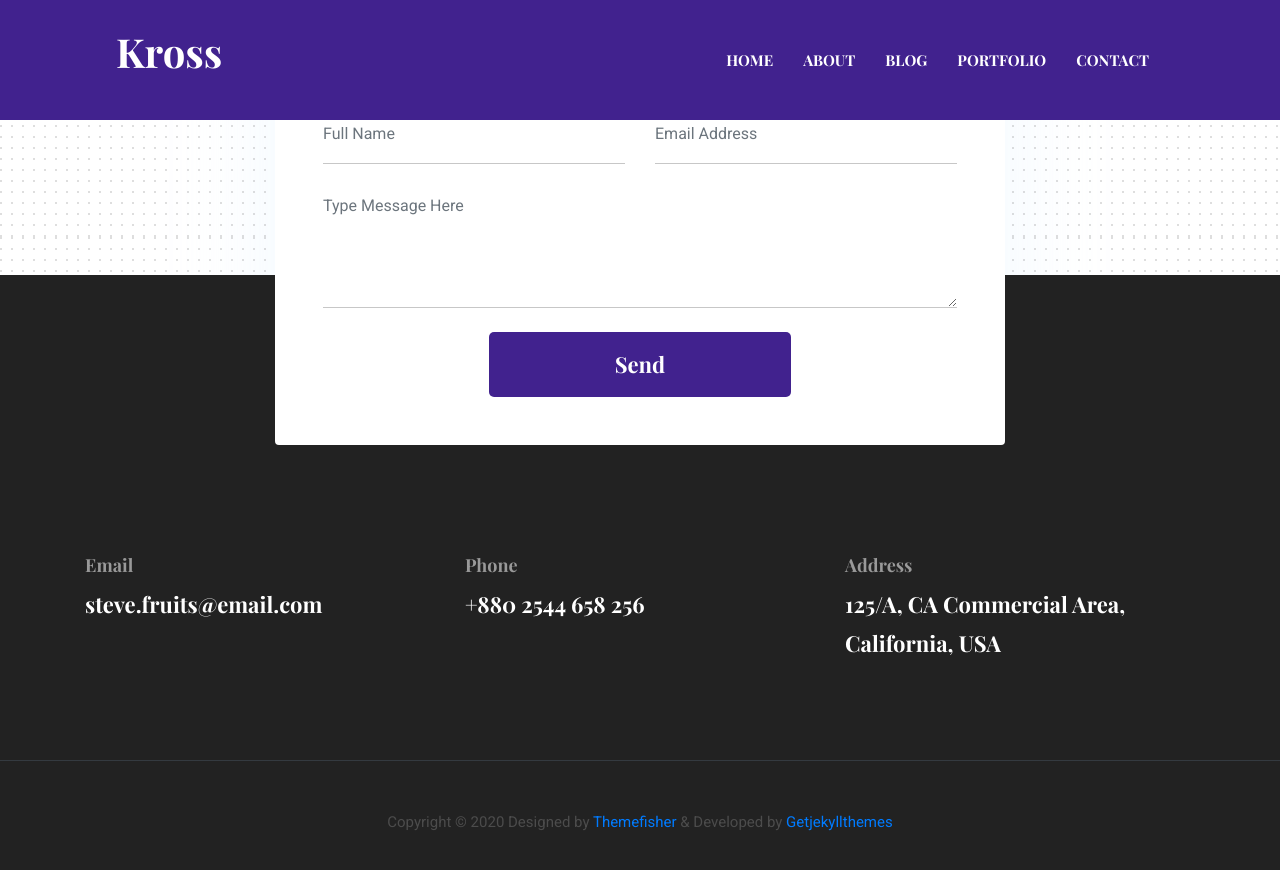
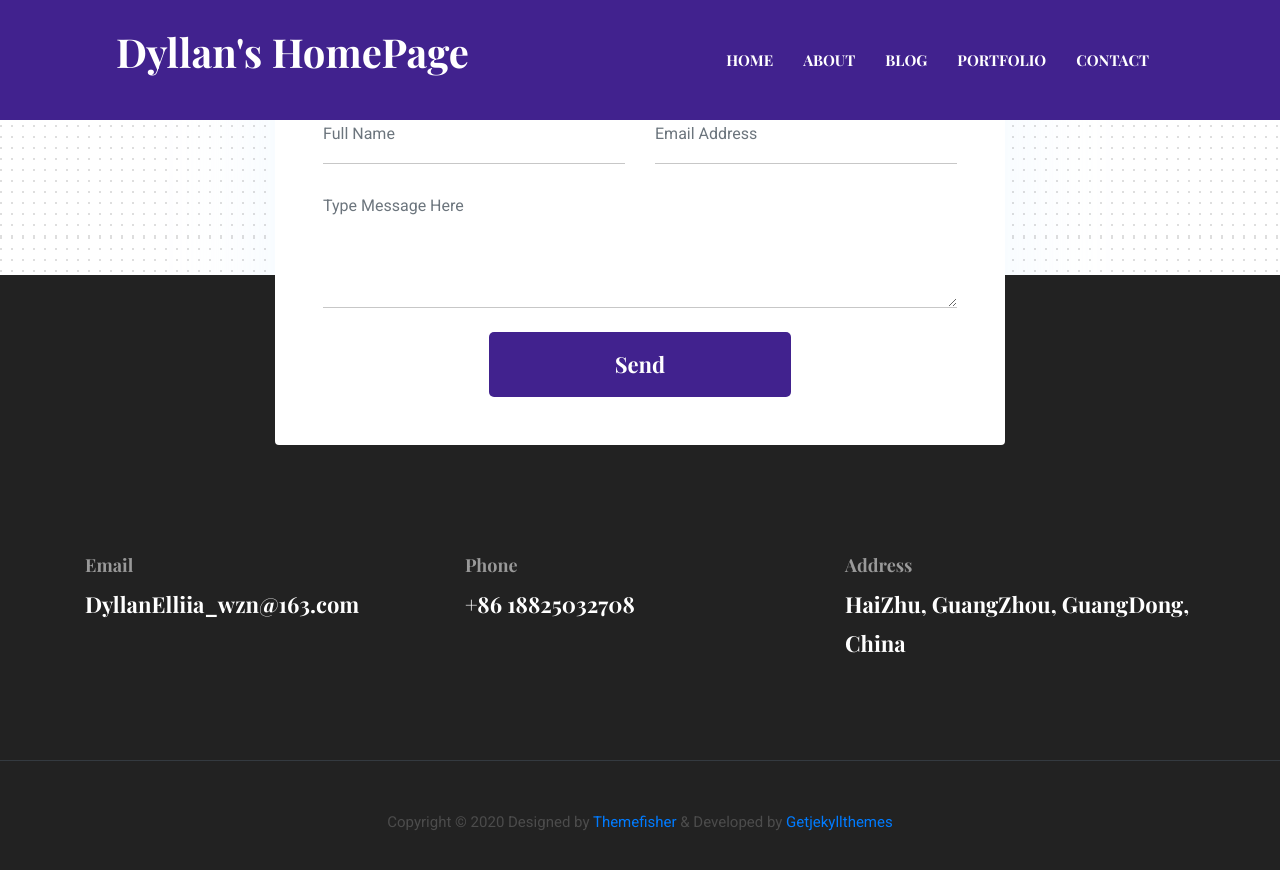
Before and after one commit to DyllanElliia/DyllanBlog.github.io, a Jekyll site: the page built from index.html, in a window 1280 px wide and 900 px high, scrolled down 6590 px. Shown: the top 870 px of the window. Built offline with Jekyll 4.4.1, drawn with Linux system fonts in a browser that asks for light colours; some of the changed text lies outside the part shown.

Commit message:
update 11.22

```diff
--- a/_data/settings.yml
+++ b/_data/settings.yml
@@ -1,13 +1,13 @@
 #-------------------------------
 # General Site Settings
 
-title: Kross
+title: Dyllan's HomePage
 logo:
-author: themefisher
-description: this is meta description
-email: steve.fruits@email.com
-phone: +880 2544 658 256
-address: 125/A, CA Commercial Area, California, USA
+author: DyllanElliia
+description: Here is Dyllan's home page.
+email: DyllanElliia_wzn@163.com
+phone: +86 18825032708
+address: HaiZhu, GuangZhou, GuangDong, China
 copyright: Copyright &copy; 2020 Designed by [Themefisher](https://themefisher.com) & Developed by [Getjekyllthemes](https://getjekyllthemes.com)
 
 menu:
@@ -31,14 +31,14 @@ google-analytics: # UA-XXXXXX-X
 #-------------------------------
 # Comment Section (Disqus)
 
-disqus-identifier: # Add your shortname for Disqus Comment. For example mr-brown
+disqus-identifier: Mr.Dyllan # Add your shortname for Disqus Comment. For example mr-brown
 
 
 #-------------------------------
 # Hero Section
 
 hero:
-  hero-title: Hi! I’m <br> Christoher <br> UX designer
+  hero-title: Hi! Here is <br> DyllanElliia's <br> Home Page!
 
 social:
 - {icon: "ti-facebook", link: "#"}
```
